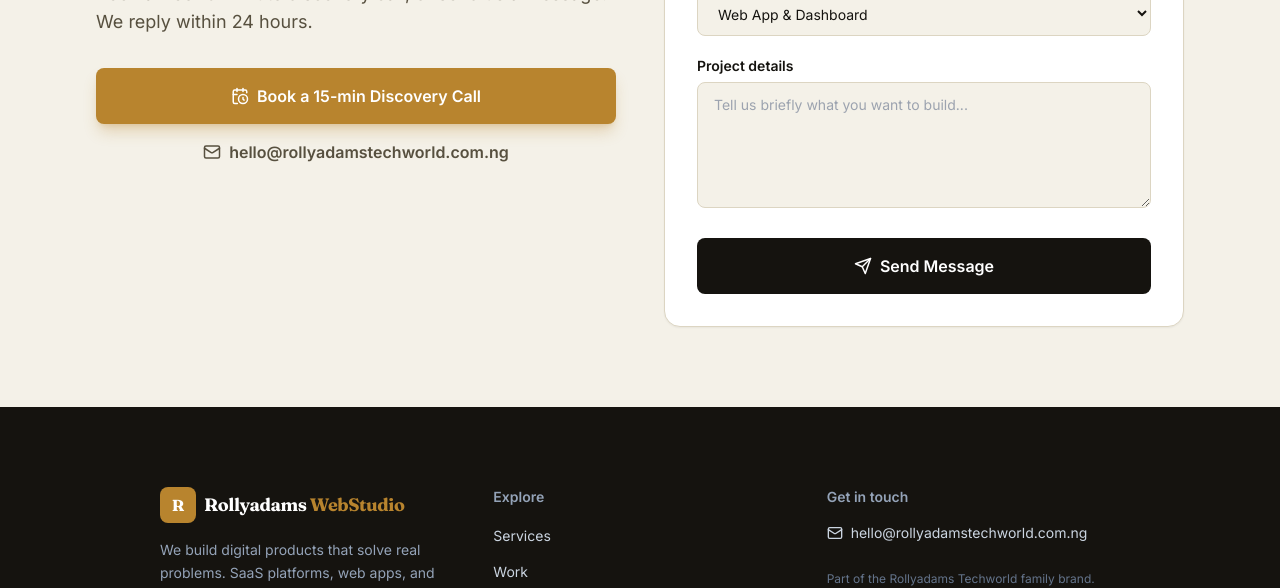
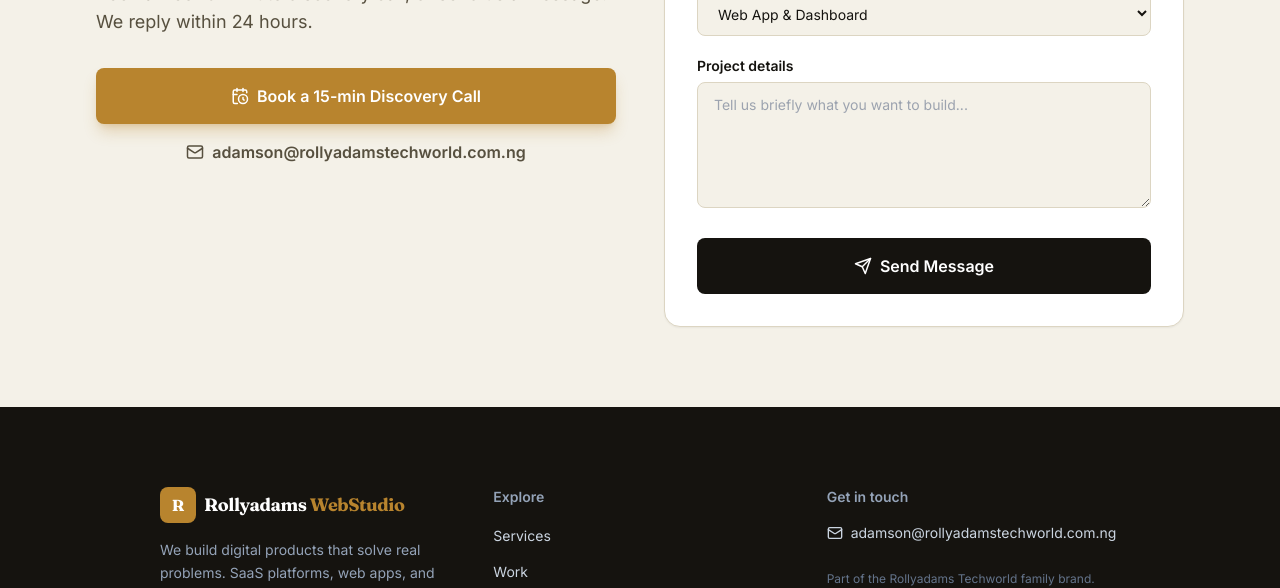
Before and after one commit to Rollyadams/Rollyadams-Webdesign, a React (Vite) app: page / in a window 1280 px wide. Shown: the part 3932-4520 px from the top of the page. Built offline with nearby package versions, Linux system fonts and the light colour scheme; the HTML template or start-up script is replaced by a standard one.

Commit message:
Update App.jsx

```diff
--- a/src/App.jsx
+++ b/src/App.jsx
@@ -739,7 +739,7 @@ function About() {
 
 /* ============ CONTACT ============ */
 const BOOKING_LINK = 'https://calendly.com/YOUR-LINK'
-const STUDIO_EMAIL = 'hello@rollyadamstechworld.com.ng'
+const STUDIO_EMAIL = 'adamson@rollyadamstechworld.com.ng'
 
 function Contact() {
   const handleSubmit = (e) => {
```
